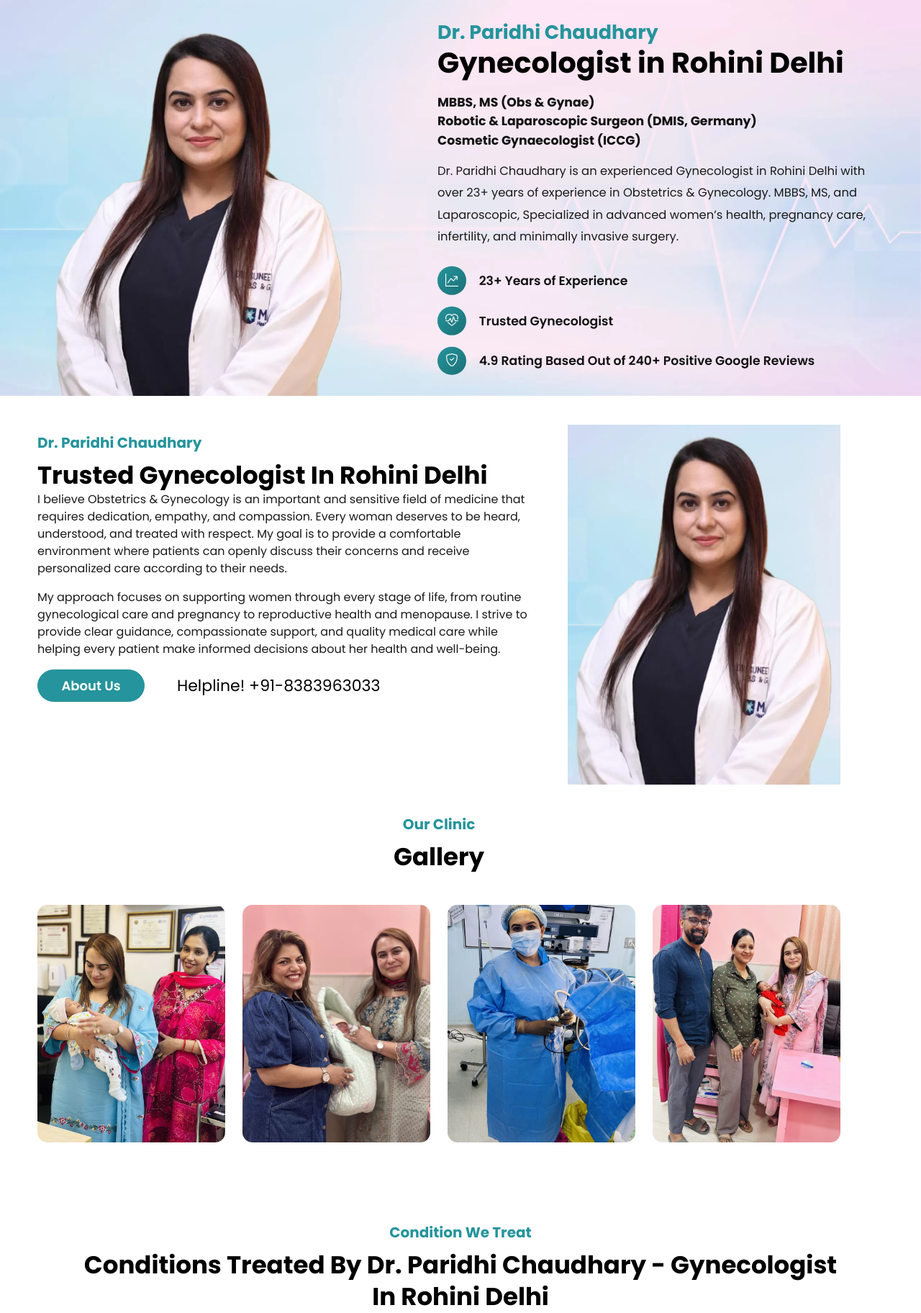
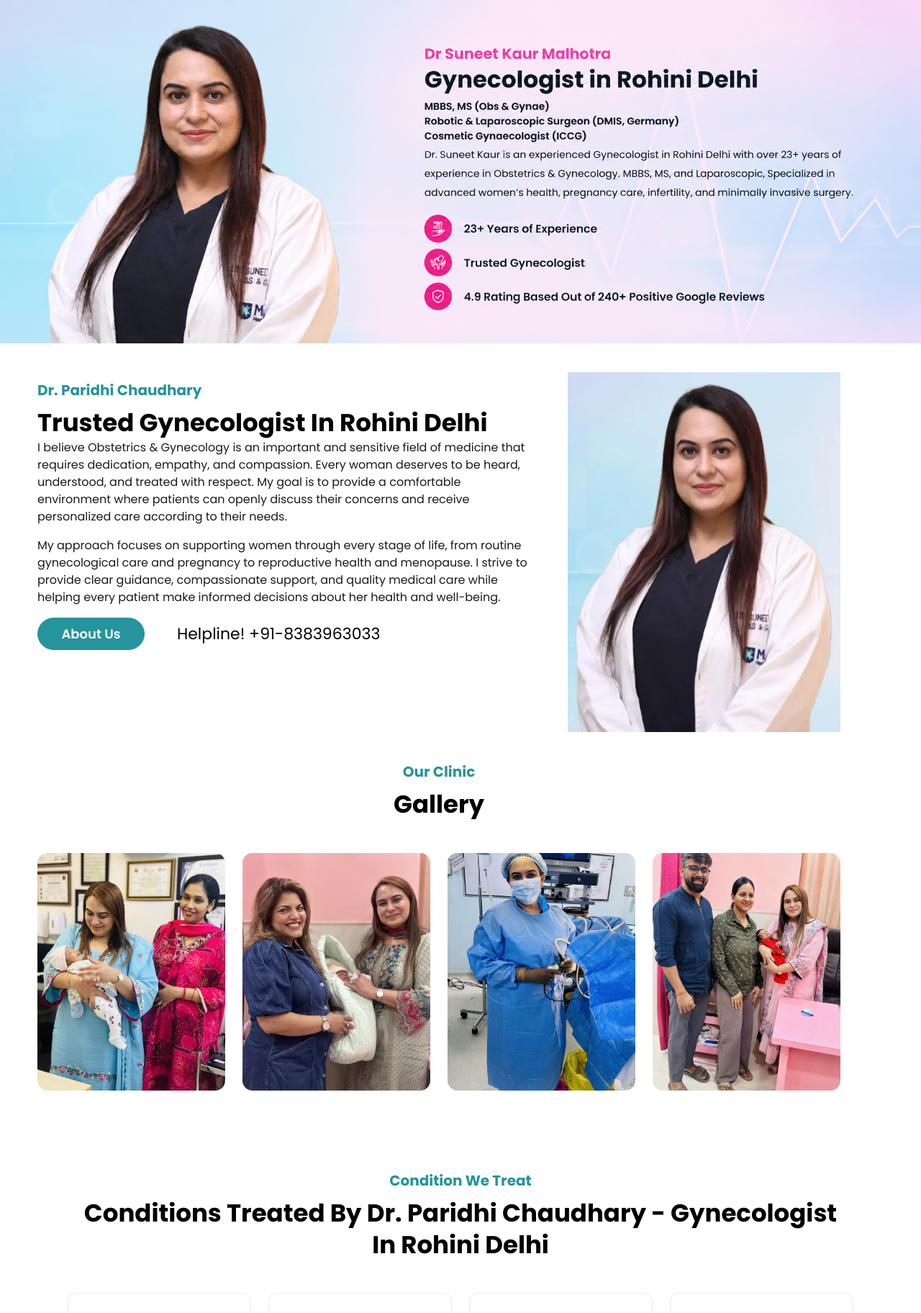
Before and after one commit to TusharSharma530/drparidhi, a PHP site: page / in a window 1280 px wide. Shown: the part 171-1995 px from the top of the page at 72% size. Run offline with PHP 8.4, Linux system fonts and the light colour scheme.

Commit message:
Add new banner image and update homepage structure

```diff
--- a/branch/css/style.css
+++ b/branch/css/style.css
@@ -5,25 +5,11 @@
 
     --heading-color: #000000;
     --text-color: #000000;
-    --muted-color: #000000;
 
     --white: #ffffff;
-    --light-bg: #ffffff;
     --border-color: #eeeeee;
-    --dropdown-hover-bg: #f0fafa;
 
     --font-family: 'Poppins', sans-serif;
-    --font-size-xs: 12px;
-    --font-size-sm: 13px;
-    --font-size-md: 14px;
-    --font-size-lg: 18px;
-
-    --radius-sm: 6px;
-    --radius-md: 7px;
-    --radius-lg: 10px;
-
-    --header-shadow: 0 3px 18px rgba(0, 0, 0, 0.07);
-    --dropdown-shadow: 0 12px 30px rgba(0, 0, 0, 0.12);
 
     --transition: all 0.25s ease;
 }
@@ -272,95 +213,7 @@ a {
     object-fit: cover;
 }
 
-.banner-content {
-    position: absolute;
-    top: 50%;
-    right: 5.5%;
-    width: 47%;
-    transform: translateY(-50%);
-    font-family: var(--font-family);
-}
-
-.banner-content .banner-name {
-    margin: 0;
-    color: var(--primary-color);
-    font-size: 2.1vw;
-    font-weight: 700;
-    line-height: 1.2;
-}
-
-.banner-content .banner-title {
-    margin: 4px 0 18px;
-    color: #000000;
-    font-size: 3.1vw;
-    font-weight: 700;
-    line-height: 1.15;
-}
-
-.banner-content .banner-qualifications {
-    margin: 0 0 14px;
-    padding: 0;
-    list-style: none;
-}
-
-.banner-content .banner-qualifications li {
-    color: #111111;
-    font-size: 1.35vw;
-    font-weight: 700;
-    line-height: 1.55;
-}
-
-.banner-content .banner-desc {
-    margin: 0 0 26px;
-    color: #1a1a1a;
-    font-size: 1.28vw;
-    font-weight: 400;
-    line-height: 1.85;
-}
-
-.banner-content .banner-features {
-    margin: 0;
-    padding: 0;
-    list-style: none;
-}
-
-.banner-content .banner-features li {
-    display: flex;
-    align-items: center;
-    gap: 18px;
-    margin-bottom: 16px;
-}
-
-.banner-content .banner-features li:last-child {
-    margin-bottom: 0;
-}
-
-.banner-content .feature-icon {
-    display: inline-flex;
-    align-items: center;
-    justify-content: center;
-    flex-shrink: 0;
-    width: 3.1vw;
-    height: 3.1vw;
-    max-width: 52px;
-    max-height: 52px;
-    color: #ffffff;
-    background: linear-gradient(135deg, #25949c 0%, #1b7076 100% );
-    border-radius: 50%;
-    font-size: 1.4vw;
-}
-
-.banner-content .feature-text {
-    color: #111111;
-    font-size: 1.35vw;
-    font-weight: 600;
-    line-height: 1.3;
-}
-
-
 .about-doctor-section {
-    /* width: 100%; */
-    /* padding: 40px; */
     background-color: var(--white);
     margin: 40px;
 }
@@ -379,8 +232,8 @@ a {
     padding-top: 10px;
 }
 
-.about-doctor-section .section-text {
-    /* margin: 0 0 40px; */
+/* Reusable paragraph class - kisi bhi section me lagao, UI same rahega */
+.section-text {
     color: #1a1a1a;
     font-size: 16px;
     font-weight: 400;
--- a/branch/view/default.php
+++ b/branch/view/default.php
@@ -8,51 +8,10 @@
     <main>
         <section class="home-banner">
             <img
-                src="branch/assets/banner.webp"
+                src="branch/assets/banner2.png"
                 alt="Dr. Paridhi Chaudhary - Obstetrician and Gynecologist"
                 fetchpriority="high"
             >
-
-            <!-- Banner Right Side Content -->
-            <div class="banner-content">
-                <h4 class="banner-name">Dr. Paridhi Chaudhary</h4>
-
-                <h2 class="banner-title">Gynecologist in Rohini Delhi</h2>
-
-                <ul class="banner-qualifications">
-                    <li>MBBS, MS (Obs &amp; Gynae)</li>
-                    <li>Robotic &amp; Laparoscopic Surgeon (DMIS, Germany)</li>
-                    <li>Cosmetic Gynaecologist (ICCG)</li>
-                </ul>
-
-                <p class="banner-desc">
-                    Dr. Paridhi Chaudhary is an experienced Gynecologist in Rohini Delhi with over
-                    23+ years of experience in Obstetrics &amp; Gynecology. MBBS, MS, and
-                    Laparoscopic, Specialized in advanced women&rsquo;s health, pregnancy care,
-                    infertility, and minimally invasive surgery.
-                </p>
-
-                <ul class="banner-features">
-                    <li>
-                        <span class="feature-icon">
-                            <i class="bi bi-graph-up-arrow"></i>
-                        </span>
-                        <span class="feature-text">23+ Years of Experience</span>
-                    </li>
-                    <li>
-                        <span class="feature-icon">
-                            <i class="bi bi-heart-pulse"></i>
-                        </span>
-                        <span class="feature-text">Trusted Gynecologist</span>
-                    </li>
-                    <li>
-                        <span class="feature-icon">
-                            <i class="bi bi-shield-check"></i>
-                        </span>
-                        <span class="feature-text">4.9 Rating Based Out of 240+ Positive Google Reviews</span>
-                    </li>
-                </ul>
-            </div>
         </section>
 
         <!-- About / Why Choose Section -->
@@ -272,10 +231,7 @@
         </section>
 
         <!-- Appointment Section -->
-        <section
-            class="about-doctor-section"
-            style="padding-top: 130px; padding-bottom: 130px; background: linear-gradient(rgba(37, 148, 156, 0.88), rgba(37, 148, 156, 0.88)), url('branch/assets/book-appointment.webp') center / cover no-repeat;"
-        >
+        <section class="about-doctor-section appointment-section">
             <div class="container px-4">
                 <div class="row">
                     <div class="col-lg-7">
@@ -338,7 +294,7 @@
                         What Are The Symptoms Of Gynaecological Diseases?
                     </h2>
 
-                    <p class="text-center fs-5 lh-lg mt-4 mb-0" style="color: #333333;">
+                    <p class="section-text mt-4 mb-0">
                         Gynecological conditions can often go unnoticed in the early stages.
                         Recognizing the warning signs early is key to timely diagnosis and
                         effective treatment. If you&rsquo;re experiencing any of the following
--- a/branch/view/header.php
+++ b/branch/view/header.php
@@ -63,7 +63,7 @@
     <nav class="navbar navbar-expand-lg container">
         <div class="container-fluid ">
 
-            <a class="navbar-brand mobile-logo d-lg-none" href="../index.php">
+            <a class="navbar-brand d-lg-none" href="../index.php">
                 <img
                     src="branch/assets/logo.png"
                     alt="Dr.Paridhi Chaudhary Logo"
```
Also changed, not shown: other parts of branch/css/style.css (+10 -75 lines), branch/assets/banner2.png (added).
